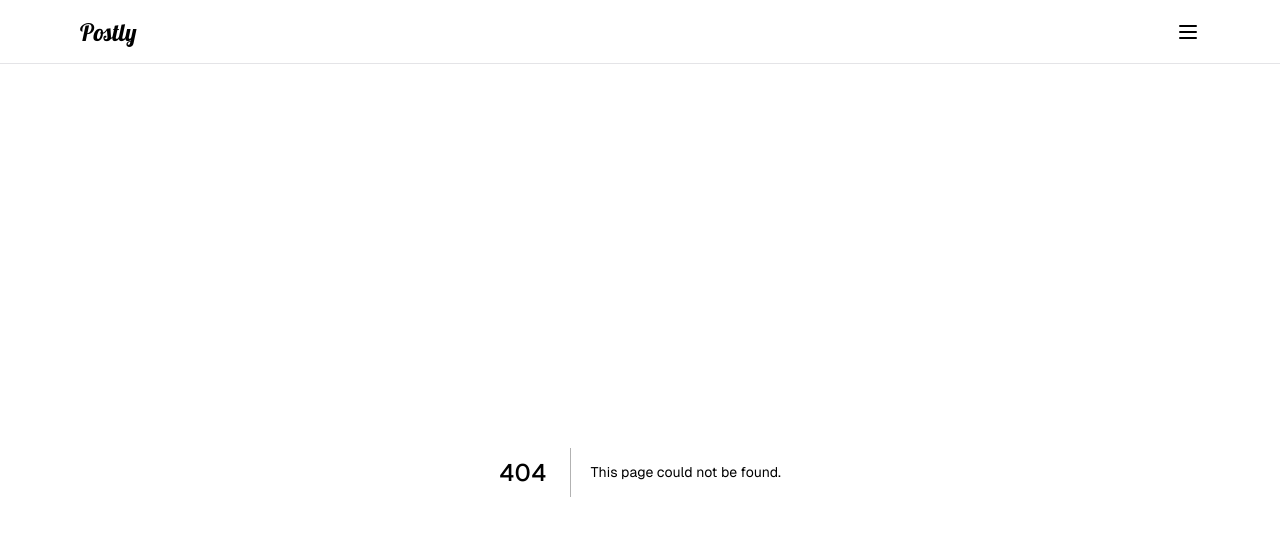
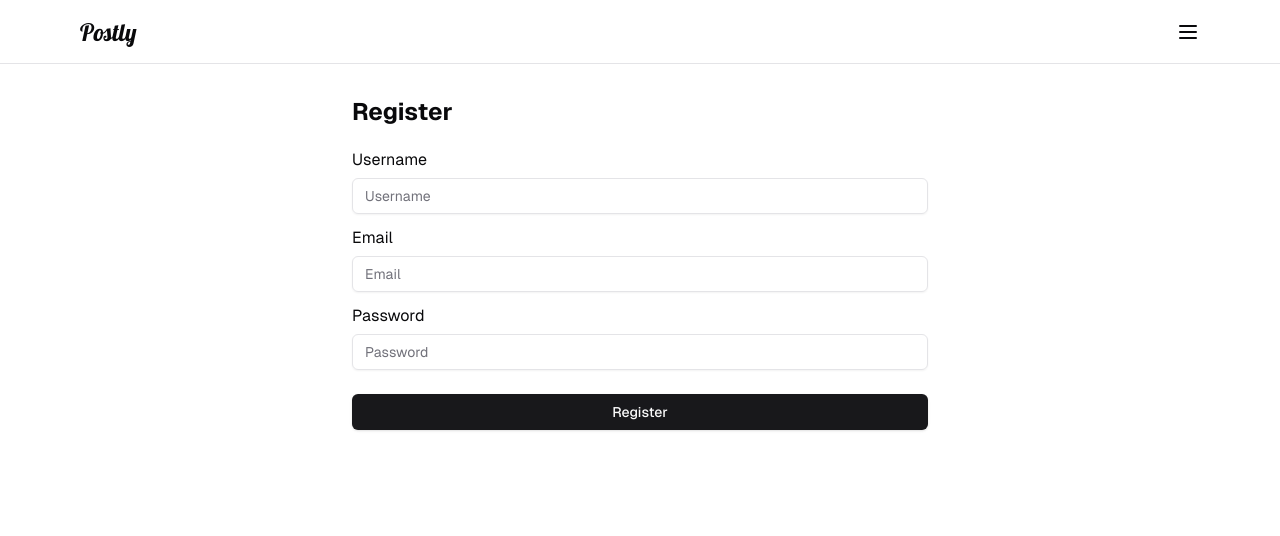
Before and after one commit to imxnasr/postly, a Next.js app: page /register in a window 1280 px wide. Before the commit this address had no page. Shown: the top 536 px of the page. Built offline with nearby package versions, Linux system fonts and the light colour scheme.

Commit message:
✨ Create Register page

```diff
--- /dev/null
+++ b/app/register/page.tsx
@@ -0,0 +1,32 @@
+import React from "react";
+import Form from "next/form";
+import { Button, Input } from "@/components/ui";
+
+export default () => {
+  return (
+    <Form action="" className="max-w-xl m-auto mt-8">
+      <h3 className="text-2xl font-bold mb-5">Register</h3>
+      {/* Inputs */}
+      <div className="space-y-3">
+        {/* Username Input */}
+        <div className="grid w-full items-center gap-1.5">
+          <label htmlFor="username">Username</label>
+          <Input type="text" id="username" placeholder="Username" />
+        </div>
+        {/* Email Input */}
+        <div className="grid w-full items-center gap-1.5">
+          <label htmlFor="email">Email</label>
+          <Input type="email" id="email" placeholder="Email" />
+        </div>
+        {/* Name Input */}
+        <div className="grid w-full items-center gap-1.5">
+          <label htmlFor="password">Password</label>
+          <Input type="password" id="password" placeholder="Password" />
+        </div>
+      </div>
+      <Button type="submit" className="w-full mt-6">
+        Register
+      </Button>
+    </Form>
+  );
+};
```
